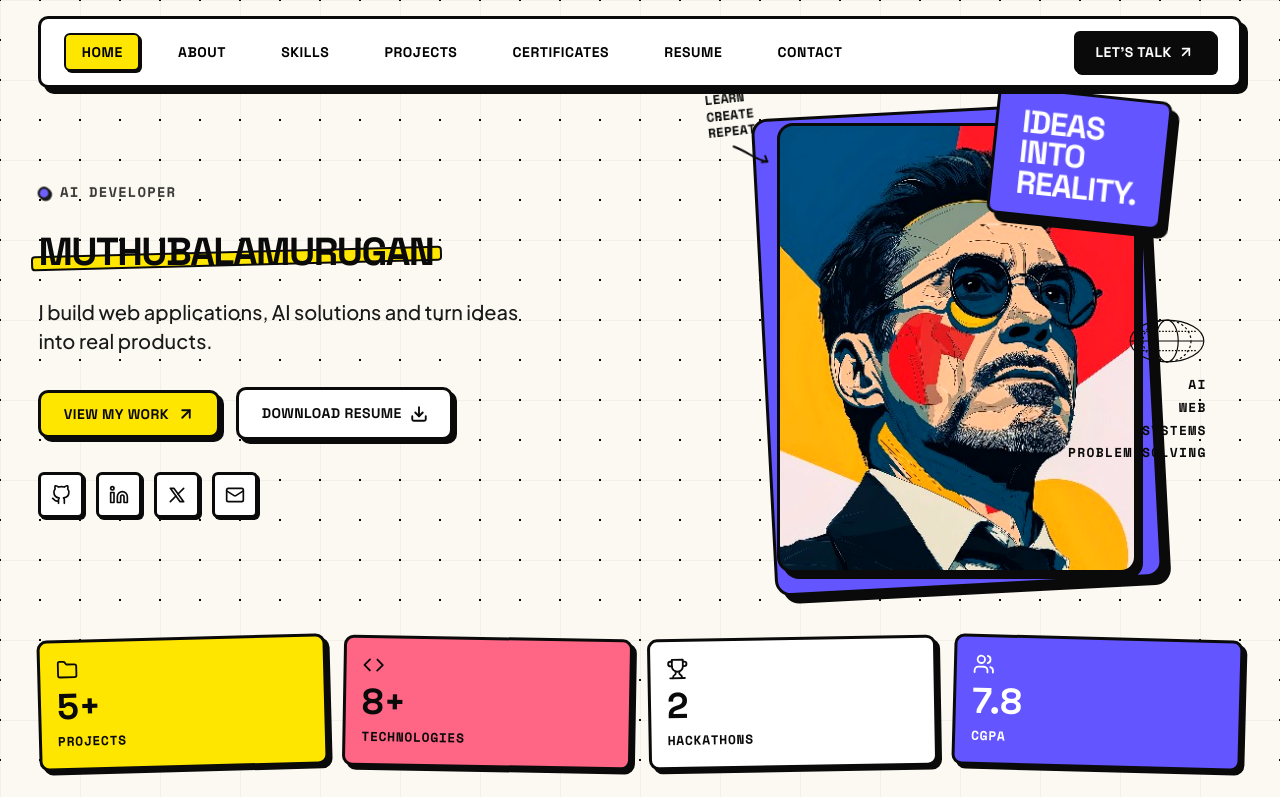
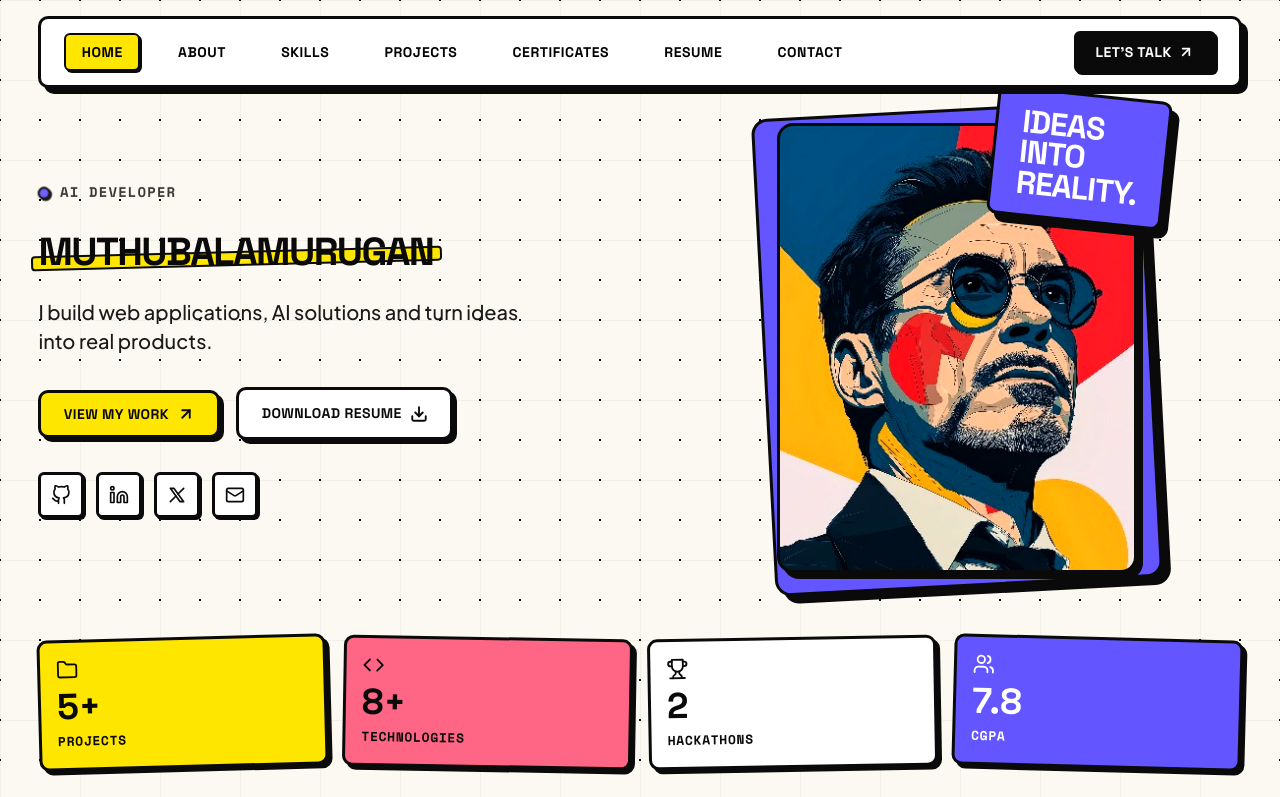
Before and after one commit to Aztrix-MBM/Aztrix-MBM.github.io, a React (Vite) app: page / in a window 1280 px wide. Shown: the top 797 px of the page. Built offline with nearby package versions, Linux system fonts and the light colour scheme.

Commit message:
style: remove handwritten note at top left and wireframe disciplines at center right of hero image

```diff
--- a/src/components/sections/HeroSection.tsx
+++ b/src/components/sections/HeroSection.tsx
@@ -122,18 +122,6 @@ export const HeroSection: React.FC<HeroSectionProps> = ({ onNavigate }) => {
           {/* Right Column: Visual Center, Profile & Brutalist Accents */}
           <div className="hero-visual-wrapper">
             <div className="hero-photo-container">
-              {/* Handwritten Note: Build Learn Create Repeat */}
-              <div className="hero-handwritten-note">
-                <span>Build</span>
-                <span>Learn</span>
-                <span>Create</span>
-                <span>Repeat</span>
-                <svg width="40" height="28" viewBox="0 0 50 35" fill="none" stroke="currentColor" strokeWidth="2.5" strokeLinecap="round" strokeLinejoin="round" aria-hidden="true">
-                  <path d="M5 5 C 25 15, 30 25, 45 28" />
-                  <polyline points="38 28 45 28 43 21" />
-                </svg>
-              </div>
-
               {/* Tilted Neo-Brutalist Banner: IDEAS INTO REALITY. */}
               <div className="hero-tilted-banner">
                 <div className="hero-tilted-banner__text">
@@ -156,23 +144,6 @@ export const HeroSection: React.FC<HeroSectionProps> = ({ onNavigate }) => {
                   className="hero-photo-img"
                   fetchPriority="high"
                 />
-              </div>
-
-              {/* Wireframe Mesh & Disciplines */}
-              <div className="hero-wireframe-badge" aria-hidden="true">
-                <svg width="80" height="50" viewBox="0 0 100 60" fill="none" stroke="currentColor" strokeWidth="1.5">
-                  <ellipse cx="50" cy="30" rx="46" ry="26" />
-                  <ellipse cx="50" cy="30" rx="30" ry="26" strokeDasharray="3 3" />
-                  <ellipse cx="50" cy="30" rx="14" ry="26" />
-                  <line x1="4" y1="30" x2="96" y2="30" />
-                  <line x1="12" y1="18" x2="88" y2="18" strokeDasharray="2 2" />
-                  <line x1="12" y1="42" x2="88" y2="42" strokeDasharray="2 2" />
-                </svg>
-                <div className="hero-disciplines-list">
-                  {personalData.disciplines.map((item) => (
-                    <span key={item}>{item}</span>
-                  ))}
-                </div>
               </div>
             </div>
           </div>
```
